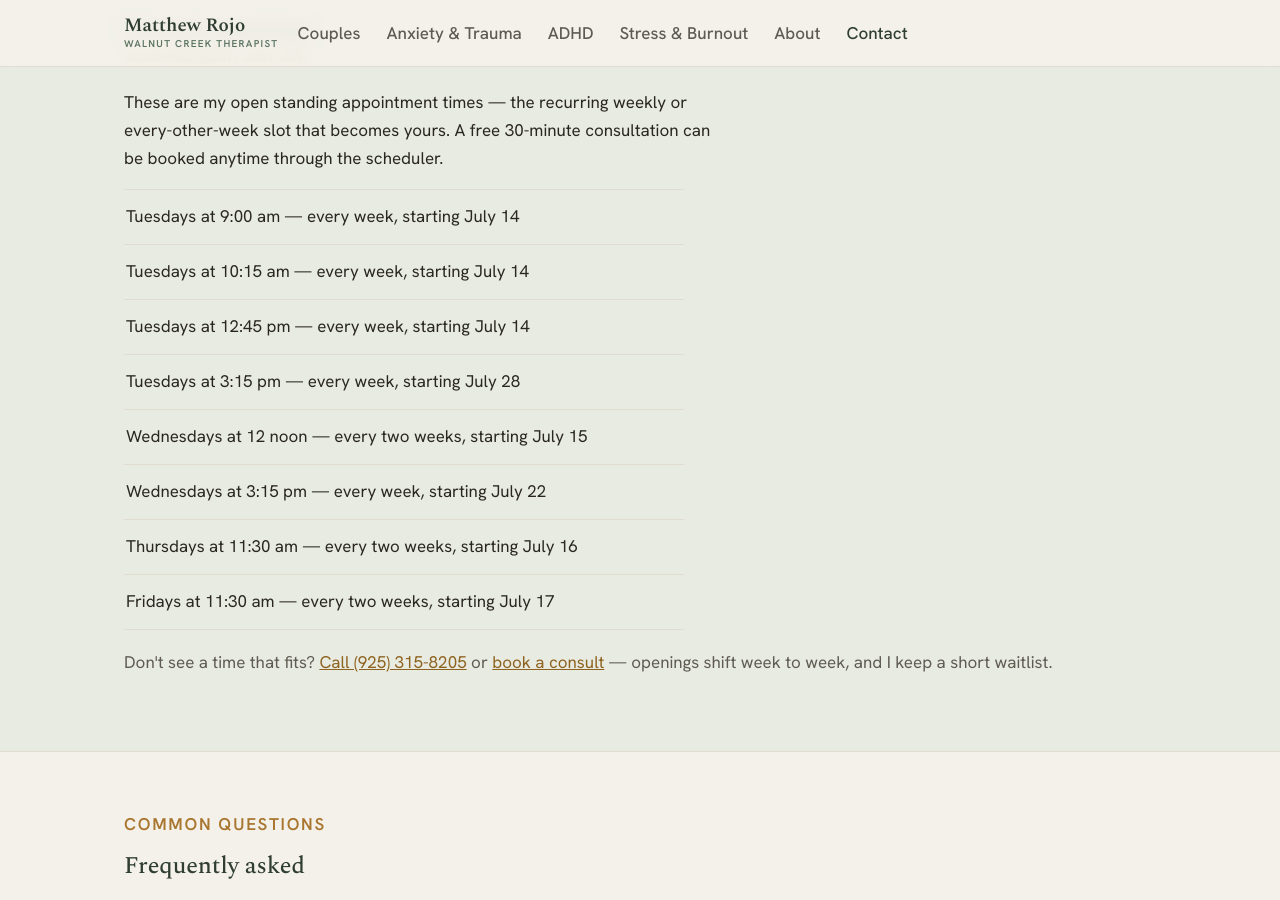
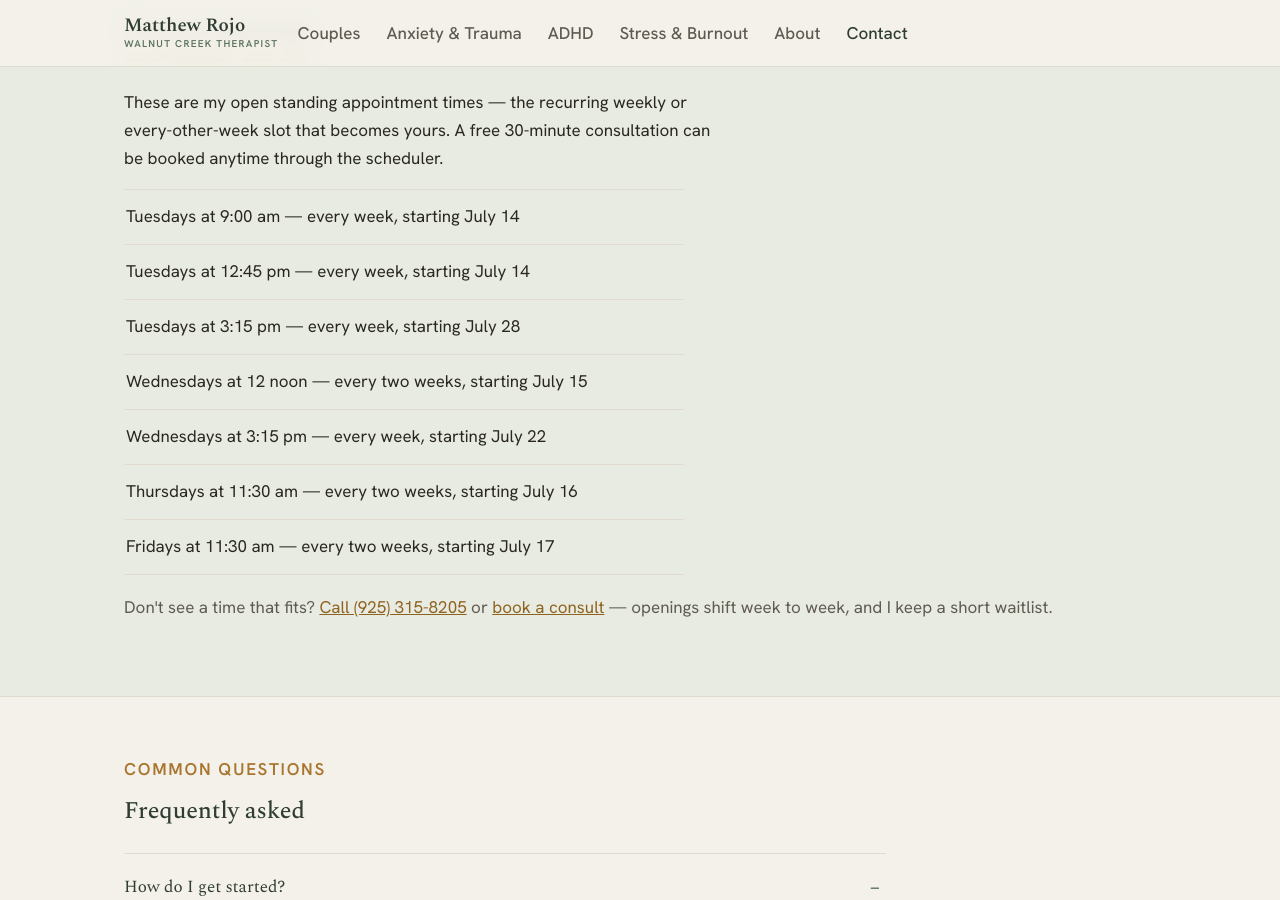
Before and after one commit to walnutcreektherapist/walnutcreektherapist.github.io, a Jekyll site: the page built from contact.html, in a window 1280 px wide and 900 px high, scrolled down 1220 px. Built offline with Jekyll 4.4.1, drawn with Linux system fonts in a browser that asks for light colours.

Commit message:
Comment out Tuesday 10:15 am time slot
Commented out a time slot for Tuesdays.

```diff
--- a/_config.yml
+++ b/_config.yml
@@ -30,7 +30,7 @@ openings:
   pointer: "Now booking new clients — see regular weekly openings"
   slots:
     - "Tuesdays at 9:00 am — every week, starting July 14"
-    - "Tuesdays at 10:15 am — every week, starting July 14"
+    # - "Tuesdays at 10:15 am — every week, starting July 14"
     - "Tuesdays at 12:45 pm — every week, starting July 14"
     - "Tuesdays at 3:15 pm — every week, starting July 28"
     - "Wednesdays at 12 noon — every two weeks, starting July 15"
```
